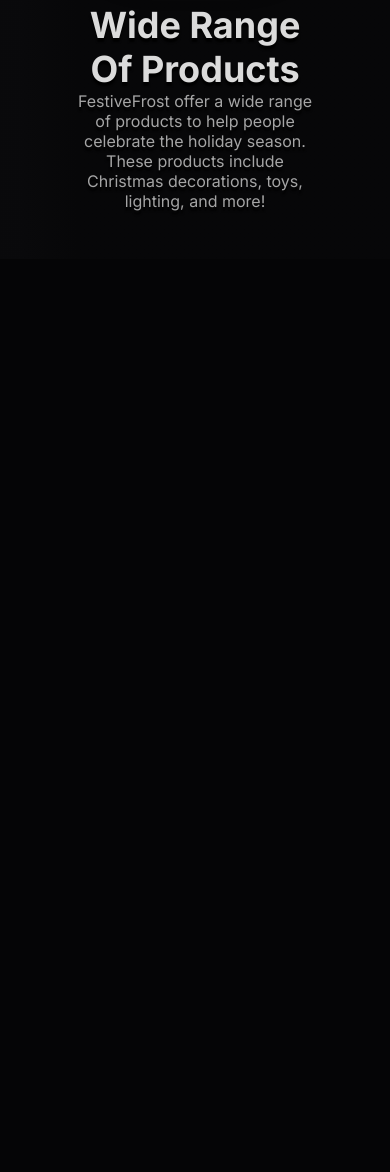
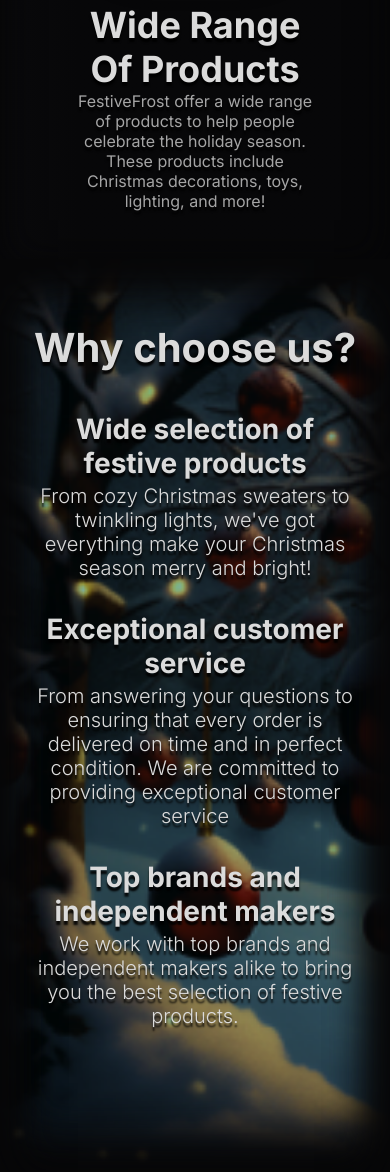
Before and after one commit to Skirbs/FestiveFrost, a plain HTML site: page index.html in a window 390 px wide. Shown: the part 1839-3011 px from the top of the page. Before the commit the page ends 2098 px from the top, so only its background shows below. Drawn offline with nearby package versions, Linux system fonts and the light colour scheme.

Commit message:
Why Us Section + Responsiveness

```diff
--- a/index.html
+++ b/index.html
@@ -58,5 +58,34 @@
         </p>
       </div>
     </section>
+    <section class="why-us-section anim">
+      <h2>Why choose us?</h2>
+      <ul class="why-us-list anim">
+        <li>
+          <h3>Wide selection of festive products</h3>
+          <p>
+            From cozy Christmas sweaters to twinkling lights, we've got everything make your
+            Christmas season merry and bright!
+          </p>
+        </li>
+        <li>
+          <h3>
+            Exceptional customer <br />
+            service
+          </h3>
+          <p>
+            From answering your questions to ensuring that every order is delivered on time and in
+            perfect condition. We are committed to providing exceptional customer service
+          </p>
+        </li>
+        <li>
+          <h3>Top brands and independent makers</h3>
+          <p>
+            We work with top brands and independent makers alike to bring you the best selection of
+            festive products.
+          </p>
+        </li>
+      </ul>
+    </section>
   </body>
 </html>
--- a/index.js
+++ b/index.js
@@ -4,7 +4,7 @@
       entry.target.classList.toggle("anim-start", entry.isIntersecting);
     });
   },
-  {rootMargin: "-40%"}
+  {rootMargin: "-30%"}
 );
 
 const animElements = document.querySelectorAll(".anim");
--- a/style.css
+++ b/style.css
@@ -181,6 +181,12 @@
   animation: fade-up 0.5s 0.4s both;
 }
 
+@media (max-width: 640px) {
+  .hero-action h2 {
+    font-size: 1.75rem !important;
+  }
+}
+
 /* Need Section */
 .description-section {
   display: flex;
@@ -199,6 +205,7 @@
 
   &:nth-of-type(odd) {
     flex-direction: row-reverse;
+    box-shadow: inset 0 10px 40px var(--background-2);
     background-image: linear-gradient(
       to left,
       var(--background-3) 0%,
@@ -288,8 +295,91 @@
   }
 }
 
-@media (max-width: 640px) {
-  .hero-action h2 {
-    font-size: 1.75rem !important;
+/* Why Us Section */
+.why-us-section {
+  background-image: url(Images/Snowy.png);
+  background-size: cover;
+  display: flex;
+  flex-direction: column;
+  align-items: center;
+  gap: 24px;
+  padding-block: 64px 128px;
+  text-align: center;
+  box-shadow: inset 0px 20px 40px 20px var(--background-3),
+    inset 0px -20px 40px 20px var(--background-3);
+}
+
+.why-us-section h2 {
+  font-size: 2.5rem;
+
+  opacity: 0;
+  transform: translateY(20px);
+  transition: 0.2s;
+}
+
+.why-us-list {
+  display: flex;
+  justify-content: center;
+  list-style: none;
+  padding-inline: 32px;
+  gap: 32px;
+}
+
+.why-us-list li {
+  display: flex;
+  flex-direction: column;
+  gap: 0.25rem;
+}
+
+.why-us-list h3 {
+  font-size: 1.75rem;
+
+  opacity: 0;
+  transform: translateY(20px);
+  transition: 0.2s;
+}
+.why-us-section.anim-start .why-us-list li:nth-child(1) h3 {
+  transition-delay: 0.075s;
+}
+
+.why-us-section.anim-start .why-us-list li:nth-child(2) h3 {
+  transition-delay: 0.15s;
+}
+
+.why-us-section.anim-start .why-us-list li:nth-child(3) h3 {
+  transition-delay: 0.225s;
+}
+
+.why-us-list p {
+  font-size: 1.25rem;
+  align-self: center;
+  font-weight: 300;
+  opacity: 0;
+  transform: translateY(20px);
+  transition: 0.2s;
+}
+
+.why-us-section.anim-start .why-us-list li:nth-child(1) p {
+  transition-delay: 0.1s;
+}
+
+.why-us-section.anim-start .why-us-list li:nth-child(2) p {
+  transition-delay: 0.25s;
+}
+
+.why-us-section.anim-start .why-us-list li:nth-child(3) p {
+  transition-delay: 0.3s;
+}
+
+.why-us-section.anim-start * {
+  opacity: 1;
+  transform: translateY(0);
+}
+
+@media (max-width: 720px) {
+  .why-us-list {
+    flex-direction: column;
+    gap: 2rem;
+    padding-inline: 2rem;
   }
 }
```
